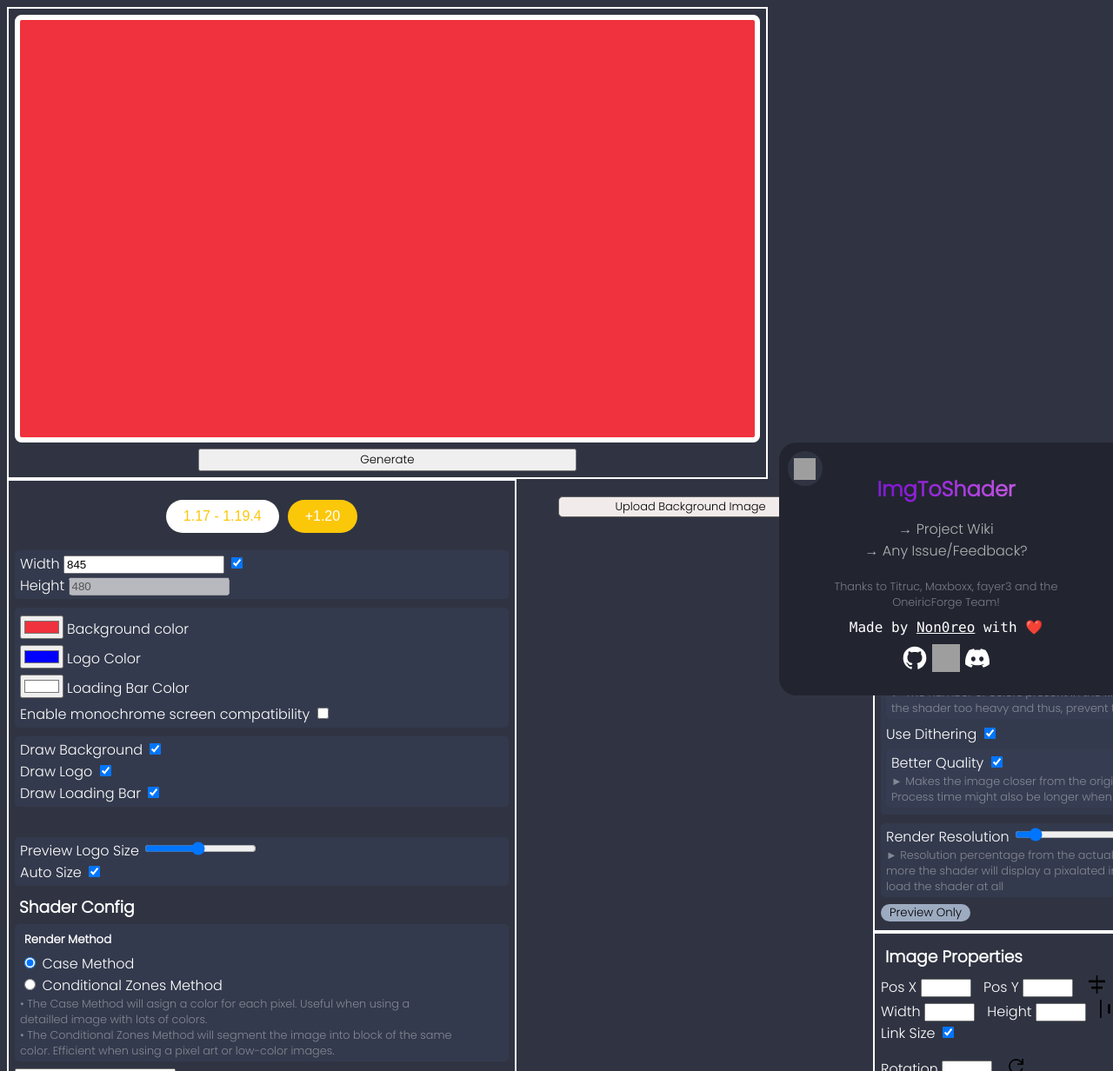
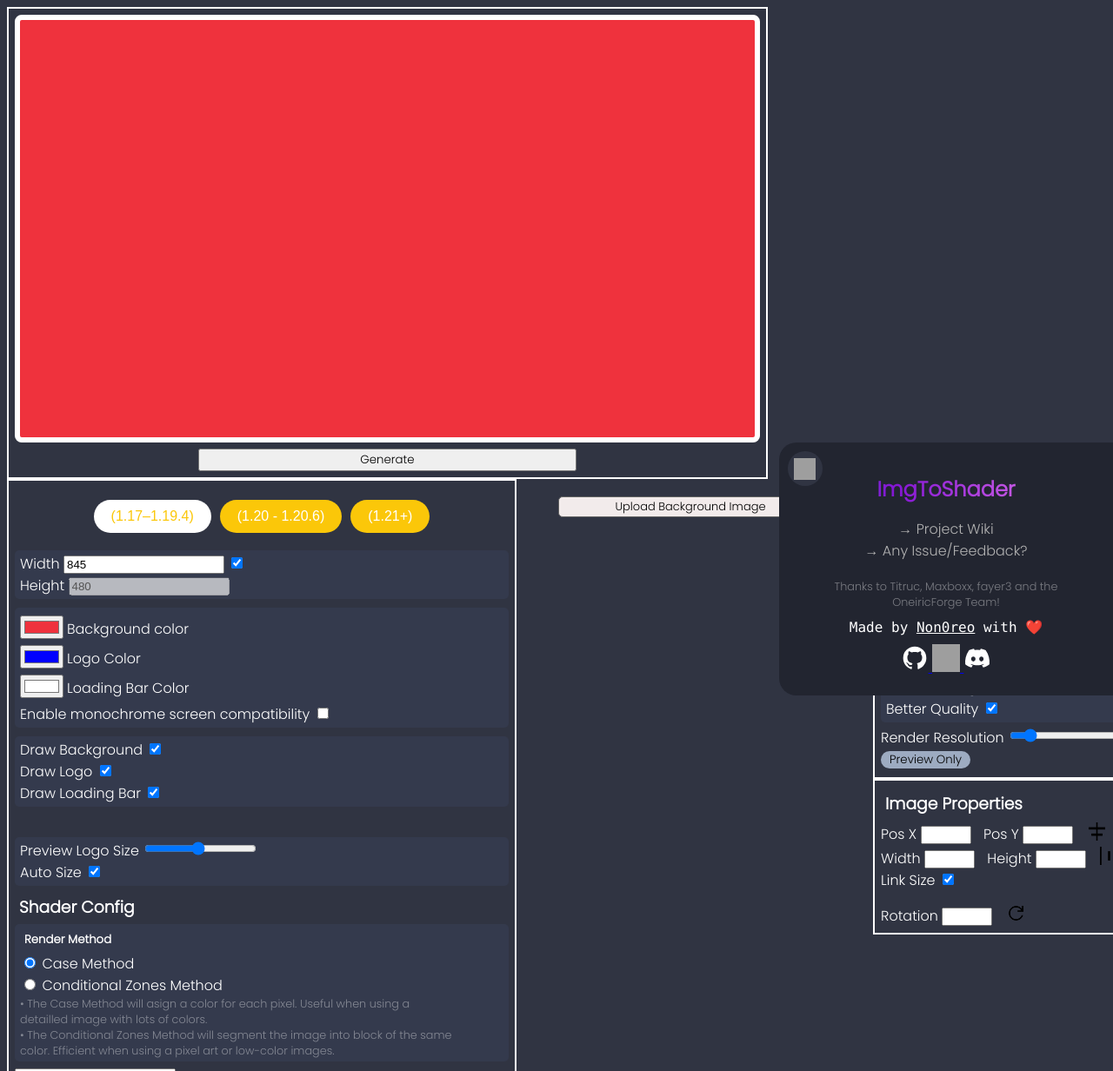
Before and after one commit to Non0reo/ImgToShader, a plain HTML site: page index.html in a window 1280 px wide. Shown: the top 1232 px of the page at 87% size. Drawn offline with nearby package versions, Linux system fonts and the light colour scheme; grey boxes are pictures that could not be loaded; a script that the page names is missing.

Commit message:
Update index.html

```diff
--- a/index.html
+++ b/index.html
@@ -28,10 +28,35 @@
         </div>
         <div class="optionBar preventSelection">
             <div class="settings">
+
+                <!-- UPDATED BUTTONS (Option C) -->
                 <div class="parameter" style="display: flex; align-self: center;">
-                    <button id="shaderVersion1" class="versionBtn" onclick="changeVersion(0)">1.17 - 1.19.4</button>
-                    <button id="shaderVersion2" class="versionBtn selected" onclick="changeVersion(1)">+1.20</button>
+                    <button
+                        id="shaderVersion1"
+                        class="versionBtn"
+                        onclick="changeVersion(0)"
+                        title="Use legacy shader format for Minecraft 1.17–1.19.4">
+                        (1.17–1.19.4)
+                    </button>
+
+                    <button
+                        id="shaderVersion2"
+                        class="versionBtn selected"
+                        onclick="changeVersion(1)"
+                        title="Use modern shader format for Minecraft 1.20+">
+                        (1.20 - 1.20.6)
+                    </button>
+
+                    <button
+                        id="shaderVersion3"
+                        class="versionBtn selected"
+                        onclick="changeVersion(2)"
+                        title="Use modern shader format for Minecraft 1.21+">
+                        (1.21+)
+                    </button>
                 </div>
+                <!-- END UPDATED BUTTONS -->
+
                 <div class="paramFamily">
                     <div class="parameter">
                         <label for="width">Width</label>
@@ -99,12 +124,11 @@
                         </div>
                     </div>
                     <div class="parameter">
-                        <!-- <label for="fileName">File Name</label> -->
                         <input type="text" id="folderName" value="CustomLoadingBackgournd">
-                        <!-- <label for="packVersion">Pack Version</label> -->
                         <br>
+
+                        <!-- UPDATED packVersion RANGE -->
                         <div style="display: flex; vertical-align: middle; align-items: center;">
-                            <!-- UPDATED: allow 1.21.x formats and default to 46 (1.21.4) -->
                             <input
                                 type="number"
                                 class="numberBar"
@@ -114,6 +138,7 @@
                                 max="69">
                             <p class="infoText" id="gameVersion" style="padding-top: 0.2em;"></p>
                         </div>
+                        <!-- END UPDATED packVersion -->
                     </div>
                 </div>
 
@@ -123,12 +148,9 @@
             </div>
 
             <div id="imageListBox">
-                <!-- <input type="file" accept=".png, .jpg, .jpeg, .webp" id="BtnUploadLogo" hidden oninput="loadLogo(event)" onclick="this.value=null;"/>
-                <label class="imgUpload" for="BtnUploadLogo" id="uploadLogo">Upload Logo</label> -->
                 <input type="file" accept=".png, .jpg, .jpeg, .webp" id="BtnUploadImage" hidden oninput="loadImage(event)" onclick="this.value=null;"/>
                 <label class="imgUpload" for="BtnUploadImage" id="uploadImage">Upload Background Image</label>
-                <div id="imageList">
-                </div>
+                <div id="imageList"></div>
             </div>
 
             <div id="settingRender">
@@ -140,7 +162,7 @@
                             <label for="quantAlgoButton">Quaternization Compression</label><br>
                             <input type="radio" id="bitsAlgoButton" name="algo" value="bits" onclick="displayMethod('bits')">
                             <label for="bitsAlgoButton">Color per pixels Compression</label><br>
-                            <p class="infoText">• Quaternization Compression (recommended) will search for the best color palette among the image average colors.<br>• Color per pixel Compression will search for each pixel the closest color using approximated RGB values</p>
+                            <p class="infoText">• Quaternization Compression will search for the best color palette among the image average colors.<br>• Color per pixel Compression finds the closest available RGB value.</p>
                         </div>
                     </div>
                     <div id="quant">
@@ -152,7 +174,6 @@
                                     <button class="actionBtn numberBtn" onclick="modifyValue(-1, paletteQuality)">-</button>
                                     <label for="paletteQuality" id="paletteQualityValue" class="code">15</label>
                                     <button class="actionBtn numberBtn" onclick="modifyValue(1, paletteQuality)">+</button>
-                                    <p class="infoText">► The number of colors present in the final render. Too many colors may make the shader too heavy and thus, prevent the shader to load</p>
                                 </div>
                             </div>
                             <div class="parameter">
@@ -160,11 +181,8 @@
                                 <input type="checkbox" id="useDithering" checked="true">
                             </div>
                             <div class="parameter">
-                                <div class="paramFamily">
                                 <label>Better Quality</label>
                                 <input type="checkbox" id="betterQuality" checked="true">
-                                    <p class="infoText">► Makes the image closer from the original, may introduce more dither. Process time might also be longer when you click on Generate</p>
-                                </div>
                             </div>
                         </div>
                     </div>
@@ -176,21 +194,17 @@
                                 <button class="actionBtn numberBtn" onclick="modifyValue(-1, channelQuantity)">-</button>
                                 <label for="channelQuantity" id="channelQuantityValue" class="code">4</label>
                                 <button class="actionBtn numberBtn" onclick="modifyValue(1, channelQuantity)">+</button>
-                                <p class="infoText">► Defines the amount of available values in each channel</p>
                                 <p class="infoText" id="colorAmount">☞ There are 64 possible colors</p>
                                 <p class="infoText" id="colorCount" style="display: none; font-weight: bolder;">The generated image color palette contains 0 colors</p>
                             </div>
                         </div>
                     </div>
                     <div class="parameter">
-                        <div class="paramFamily">
                         <label for="renderResolution">Render Resolution</label>
                         <input type="range" id="renderResolution" class="slider" value="15" min="1" max="100">
                         <button class="actionBtn numberBtn" onclick="modifyValue(-1, renderResolution)">-</button>
                         <label for="renderResolution" id="renderResolutionValue" class="code">15</label>
                         <button class="actionBtn numberBtn" onclick="modifyValue(1, renderResolution)">+</button>
-                            <p class="infoText">► Resolution percentage from the actual canvas. The less the value is, the more the shader will display a pixalated image. Big values may cause to not load the shader at all</p>
-                        </div>
                     </div>
                     <button id="previewButton" onclick="generateCode(true)">Preview Only</button>
                 </div>
@@ -202,7 +216,8 @@
                         <input class="numberBar" type="number" id="elementPosX" value="">
                         <label class="label-resize" id="elementPosYSlider" for="elem_posY">Pos Y</label>
                         <input class="numberBar" type="number" id="elementPosY" value="">
-                        <button class="actionBtn" id="horizontalAlign" onclick="actionBtn.alignHorizontal()"></button><button class="actionBtn" id="verticalAlign" onclick="actionBtn.alignVertical()"></button>
+                        <button class="actionBtn" id="horizontalAlign" onclick="actionBtn.alignHorizontal()"></button>
+                        <button class="actionBtn" id="verticalAlign" onclick="actionBtn.alignVertical()"></button>
                     </div>
                     <div class="parameter" style="display: none;">
                         <label for="elem_normalizeCoords">Normalize position in the final background</label>
@@ -213,7 +228,8 @@
                         <input class="numberBar" type="number" id="elementWidth" min="0" value="">
                         <label class="label-resize" id="elementHeightSlider" for="elem_height">Height</label>
                         <input class="numberBar" type="number" id="elementHeight" min="0" value="">
-                        <button class="actionBtn" id="horizontalExpand" onclick="actionBtn.expandHorizontal()"></button><button class="actionBtn" id="verticalExpand" onclick="actionBtn.expandVertical()"></button>
+                        <button class="actionBtn" id="horizontalExpand" onclick="actionBtn.expandHorizontal()"></button>
+                        <button class="actionBtn" id="verticalExpand" onclick="actionBtn.expandVertical()"></button>
                     </div>
                     <div class="parameter">
                         <label for="elem_linkSize">Link Size</label>
@@ -227,6 +243,7 @@
                 </div>
             </div>
         </div>
+
         <div class="generated" id="generated">
             <p id="warningText"><u>Warning:</u> Remember that your file has been changed.<br>Please regenerate to have your new version</p>
             <button id="downloadPack" onclick="DownlodPreparation()"><img src="assets/default/icon/download_white.png"> Download</button>
@@ -238,13 +255,12 @@
                     <p class="preventSelection infoShader" id="genCaseCount">Case Number:</p>
                 </div>
                 <pre><code class="glsl" id="generatedCode"></code></pre>
-
                 <pre><code class="glsl" id="generatedCodeLogo"></code></pre>
-
                 <pre><code class="glsl" id="generatedCodeBar"></code></pre>
             </div>
         </div>
     </div>
+
     <div id="sidebar">
         <button id="sidebarBtn" onclick="toggleSidebar()"></button>
         <div id="topDiv">
@@ -256,15 +272,27 @@
         </div>
         <div id="bottomDiv">
             <p class="infoText" id="credits">Thanks to Titruc, Maxboxx, fayer3 and the OneiricForge Team!</p>
-            <p class="copyright code">Made by <a class="copyright" href="https://github.com/Non0reo" target="_blank" rel="noreferrer noopener">Non0reo</a> with ❤️</p>
+            <p class="copyright code">
+                Made by <a class="copyright" href="https://github.com/Non0reo" target="_blank" rel="noreferrer noopener">Non0reo</a> with ❤️
+            </p>
             <div id="contact">
-                <a href="https://github.com/Non0reo" target="_blank" rel="noreferrer noopener"><svg xmlns="http://www.w3.org/2000/svg" width="32" height="32" viewBox="0 0 24 24"><path fill="currentColor" d="M12 2A10 10 0 0 0 2 12c0 4.42 2.87 8.17 6.84 9.5c.5.08.66-.23.66-.5v-1.69c-2.77.6-3.36-1.34-3.36-1.34c-.46-1.16-1.11-1.47-1.11-1.47c-.91-.62.07-.6.07-.6c1 .07 1.53 1.03 1.53 1.03c.87 1.52 2.34 1.07 2.91.83c.09-.65.35-1.09.63-1.34c-2.22-.25-4.55-1.11-4.55-4.92c0-1.11.38-2 1.03-2.71c-.1-.25-.45-1.29.1-2.64c0 0 .84-.27 2.75 1.02c.79-.22 1.65-.33 2.5-.33c.85 0 1.71.11 2.5.33c1.91-1.29 2.75-1.02 2.75-1.02c.55 1.35.2 2.39.1 2.64c.65.71 1.03 1.6 1.03 2.71c0 3.82-2.34 4.66-4.57 4.91c.36.31.69.92.69 1.85V21c0 .27.16.59.67.5C19.14 20.16 22 16.42 22 12A10 10 0 0 0 12 2Z"/></svg></a>
-                <a href="https://www.oneiricforge.com/" target="_blank" rel="noopener noreferrer"><img src="https://www.oneiricforge.com/assets/logo.png" alt="" width="32" height="32"></a>
-                <a href="https://discord.gg/GT2drck" target="_blank" rel="noreferrer noopener"><svg xmlns="http://www.w3.org/2000/svg" width="32" height="32" viewBox="0 0 24 24"><path fill="currentColor" d="M19.27 5.33C17.94 4.71 16.5 4.26 15 4a.09.09 0 0 0-.07.03c-.18.33-.39.76-.53 1.09a16.09 16.09 0 0 0-4.8 0c-.14-.34-.35-.76-.54-1.09c-.01-.02-.04-.03-.07-.03c-1.5.26-2.93.71-4.27 1.33c-.01 0-.02.01-.03.02c-2.72 4.07-3.47 8.03-3.1 11.95c0 .02.01.04.03.05c1.8 1.32 3.53 2.12 5.24 2.65c.03.01.06 0 .07-.02c.4-.55.76-1.13 1.07-1.74c.02-.04 0-.08-.04-.09c-.57-.22-1.11-.48-1.64-.78c-.04-.02-.04-.08-.01-.11c.11-.08.22-.17.33-.25c.02-.02.05-.02.07-.01c3.44 1.57 7.15 1.57 10.55 0c.02-.01.05-.01.07.01c.11.09.22.17.33.26c.04.03.04.09-.01.11c-.52.31-1.07.56-1.64.78c-.04.01-.05.06-.04.09c.32.61.68 1.19 1.07 1.74c.03.01.06.02.09.01c1.72-.53 3.45-1.33 5.25-2.65c.02-.01.03-.03.03-.05c.44-4.53-.73-8.46-3.1-11.95c-.01-.01-.02-.02-.04-.02zM8.52 14.91c-1.03 0-1.89-.95-1.89-2.12s.84-2.12 1.89-2.12c1.06 0 1.9.96 1.89 2.12c0 1.17-.84 2.12-1.89 2.12zm6.97 0c-1.03 0-1.89-.95-1.89-2.12s.84-2.12 1.89-2.12c1.06 0 1.9.96 1.89 2.12c0 1.17-.83 2.12-1.89 2.12z"/></svg></a>
+                <a href="https://github.com/Non0reo" target="_blank" rel="noreferrer noopener">
+                    <svg xmlns="http://www.w3.org/2000/svg" width="32" height="32" viewBox="0 0 24 24">
+                        <path fill="currentColor" d="M12 2A10 10 0 0 0 2 12c0 4.42 2.87 8.17 6.84 9.5c.5.08.66-.23.66-.5v-1.69c-2.77.6-3.36-1.34-3.36-1.34c-.46-1.16-1.11-1.47-1.11-1.47c-.91-.62.07-.6.07-.6c1 .07 1.53 1.03 1.53 1.03c.87 1.52 2.34 1.07 2.91.83c.09-.65.35-1.09.63-1.34c-2.22-.25-4.55-1.11-4.55-4.92c0-1.11.38-2 1.03-2.71c-.1-.25-.45-1.29.1-2.64c0 0 .84-.27 2.75 1.02c.79-.22 1.65-.33 2.5-.33c.85 0 1.71.11 2.5.33c1.91-1.29 2.75-1.02 2.75-1.02c.55 1.35.2 2.39.1 2.64c.65.71 1.03 1.6 1.03 2.71c0 3.82-2.34 4.66-4.57 4.91c.36.31.69.92.69 1.85V21c0 .27.16.59.67.5C19.14 20.16 22 16.42 22 12A10 10 0 0 0 12 2Z"/>
+                    </svg>
+                </a>
+                <a href="https://www.oneiricforge.com/" target="_blank" rel="noopener noreferrer">
+                    <img src="https://www.oneiricforge.com/assets/logo.png" alt="" width="32" height="32">
+                </a>
+                <a href="https://discord.gg/GT2drck" target="_blank" rel="noreferrer noopener">
+                    <svg xmlns="http://www.w3.org/2000/svg" width="32" height="32" viewBox="0 0 24 24">
+                        <path fill="currentColor" d="M19.27 5.33C17.94 4.71 16.5 4.26 15 4a.09.09 0 0 0-.07.03c-.18.33-.39.76-.53 1.09a16.09 16.09 0 0 0-4.8 0c-.14-.34-.35-.76-.54-1.09c-.01-.02-.04-.03-.07-.03c-1.5.26-2.93.71-4.27 1.33c-.01 0-.02.01-.03.02c-2.72 4.07-3.47 8.03-3.1 11.95c0 .02.01.04.03.05c1.8 1.32 3.53 2.12 5.24 2.65c.03.01.06 0 .07-.02c.4-.55.76-1.13 1.07-1.74c.02-.04 0-.08-.04-.09c-.57-.22-1.11-.48-1.64-.78c-.04-.02-.04-.08-.01-.11c.11-.08.22-.17.33-.25c.02-.02.05-.02.07-.01c3.44 1.57 7.15 1.57 10.55 0c.02-.01.05-.01.07.01c.11.09.22.17.33.26c.04.03.04.09-.01.11c-.52.31-1.07.56-1.64.78c-.04.01-.05.06-.04.09c.32.61.68 1.19 1.07 1.74c.03.01.06.02.09.01c1.72-.53 3.45-1.33 5.25-2.65c.02-.01.03-.03.03-.05c.44-4.53-.73-8.46-3.1-11.95c-.01-.01-.02-.02-.04-.02zM8.52 14.91c-1.03 0-1.89-.95-1.89-2.12s.84-2.12 1.89-2.12c1.06 0 1.9.96 1.89 2.12c0 1.17-.84 2.12-1.89 2.12zm6.97 0c-1.03 0-1.89-.95-1.89-2.12s.84-2.12 1.89-2.12c1.06 0 1.9.96 1.89 2.12c0 1.17-.83 2.12-1.89 2.12z"/>
+                    </svg>
+                </a>
             </div>
         </div>
     </div>
-    <!-- <script src="js/img_shader_algorithm.js"></script> -->
+
     <script src="js/img_parameters.js"></script>
     <script src="js/layout.js"></script>
     <script src="js/render_parameters.js"></script>
```
Lines whose indentation alone changed are shown as unchanged.
